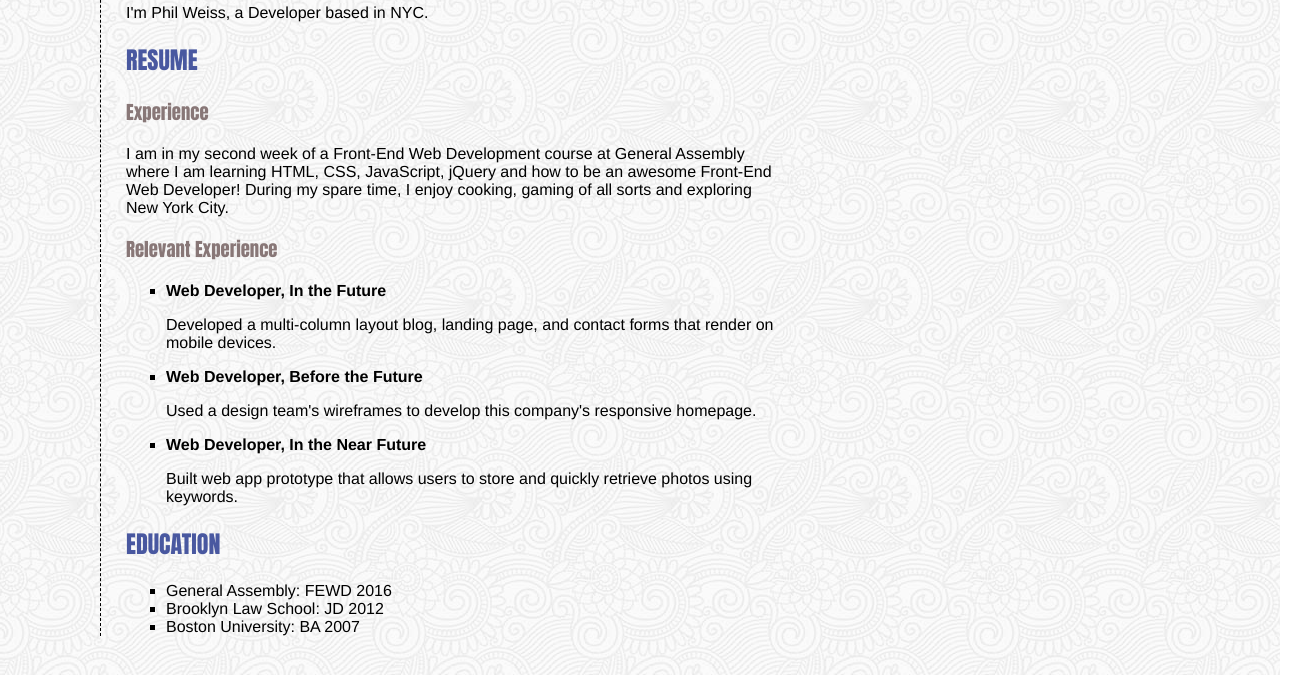
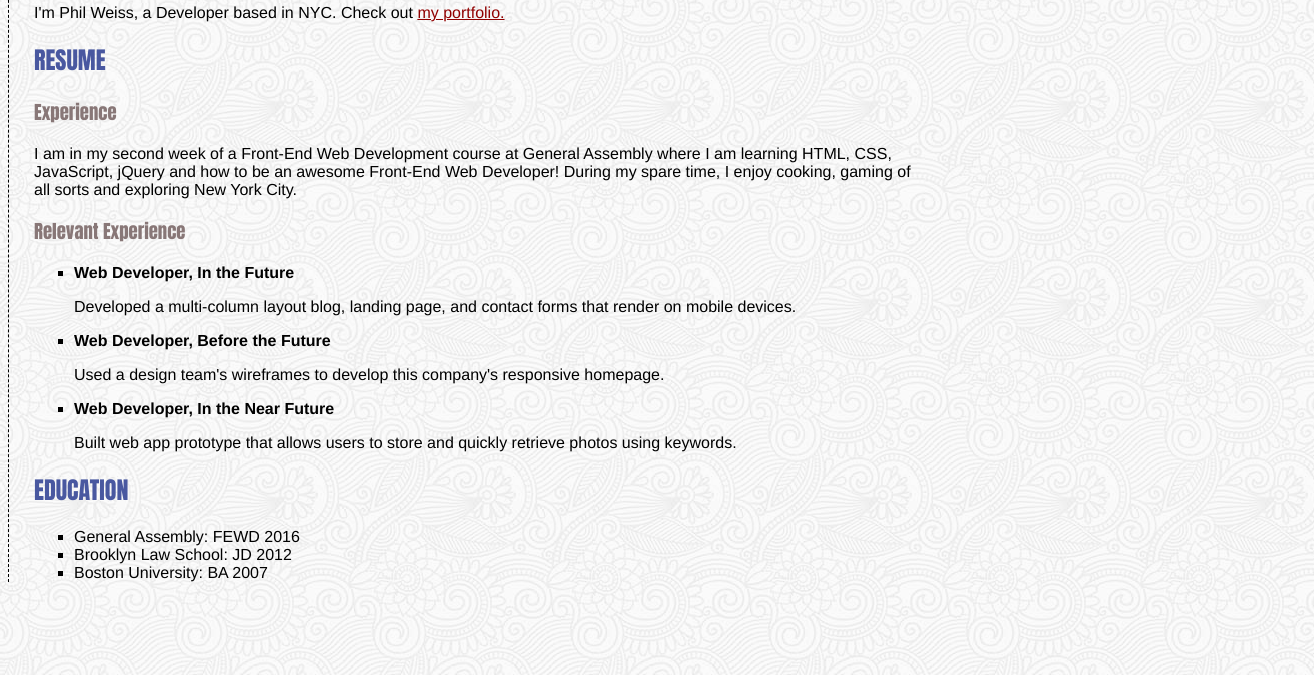
Before and after one commit to philfw/basic_personal_website, a plain HTML site: page index.html in a window 1280 px wide. Shown: the part 125-800 px from the top of the page, 1314 px wide, since content can reach past the window. Drawn offline with Linux system fonts and the light colour scheme.

Commit message:
Organization!
added files to the repo, added portfolio.html

```diff
--- a/style.css
+++ b/css/style.css
@@ -21,12 +21,12 @@ p {
 }
 
 body {
-	background-image: url("symphony.png");
+	background-image: url("../images/symphony.png");
 	padding-left:25px;
 	margin-top:60px;
-	margin-left:100px;
-	margin-right:100px;
 	border-left:dashed 1px;
+	width:100%;
+
 }
 
 a {
--- a/index.html
+++ b/index.html
@@ -2,22 +2,34 @@
 <html>
 
 	<head>
-		<link type="text/css" rel="stylesheet" href="style.css">
+		<link type="text/css" rel="stylesheet" href="css/style.css">
 	</head>
 
 	<body>
 
+		<header>
+
+		</header>
+
+		<div>
+
 			<h1>ABOUT ME</h1>
 
-		<p>I'm Phil Weiss, a Developer based in NYC.</p>
+			<p>I'm Phil Weiss, a Developer based in NYC. Check out
+			<a href="portfolio.html">my portfolio.</a></p>
 
+		</div>
+
+		<div>
 
 			<h2>RESUME</h2>
 
 			<h3>Experience</h3>
 
-		<p>I am in my second week of a Front-End Web Development course at
-		General Assembly where I am learning HTML, CSS, JavaScript, jQuery
+			<p>I am in my second week of a Front-End Web Development
+			course at
+			General Assembly where I am learning HTML, CSS, JavaScript,
+			jQuery
 			and how to be an awesome Front-End Web Developer! During my
 			spare time, I enjoy cooking, gaming of all sorts and exploring
 			New York City.</p>
@@ -31,14 +43,17 @@
 
 				<li><b>Web Developer, Before the Future</b>
 				</li>
-			<p>Used a design team's wireframes to develop this company's
-			responsive homepage.</p>
+				<p>Used a design team's wireframes to develop this
+				company's responsive homepage.</p>
 
 				<li><b>Web Developer, In the Near Future</b></li>
 				<p>Built web app prototype that allows users to store and
 				quickly retrieve photos using keywords.</p>
 			</ul>
 
+		</div>
+
+		<div>
 
 			<h2>EDUCATION</h2>
 
@@ -48,6 +63,8 @@
 				<li>Boston University: BA 2007</li>
 			</ul>
 
+		</div>
+
 	</body>
 
 </html>
```
Also changed, not shown: portfolio.html (added, +10 -0 lines), images/symphony.png (renamed from symphony.png). Lines whose indentation alone changed are shown as unchanged.
